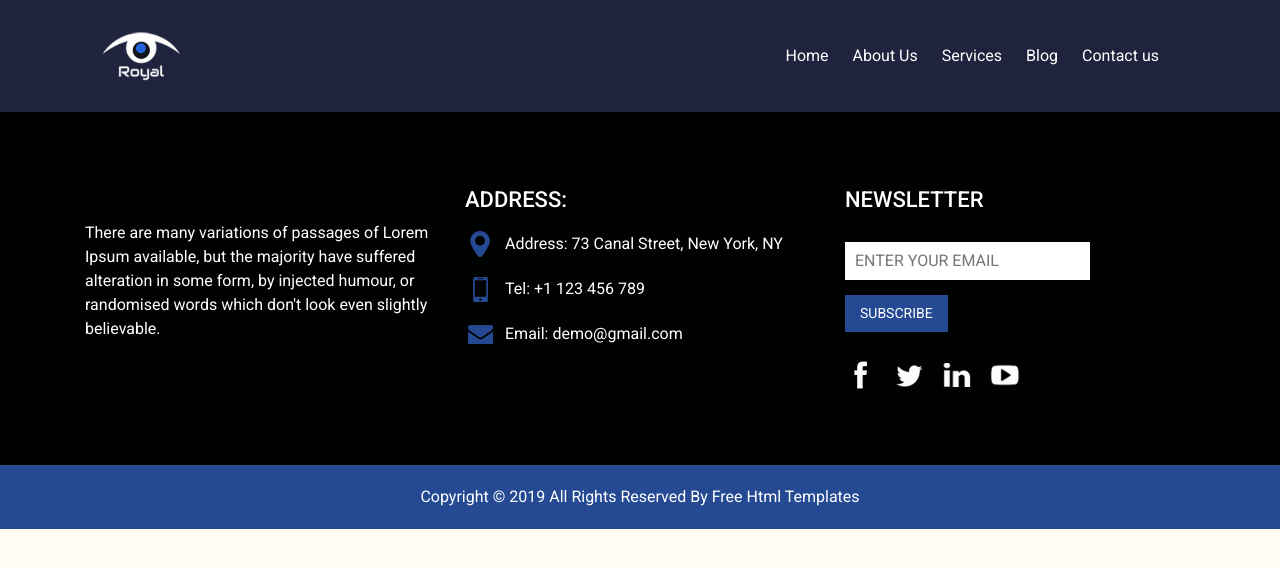
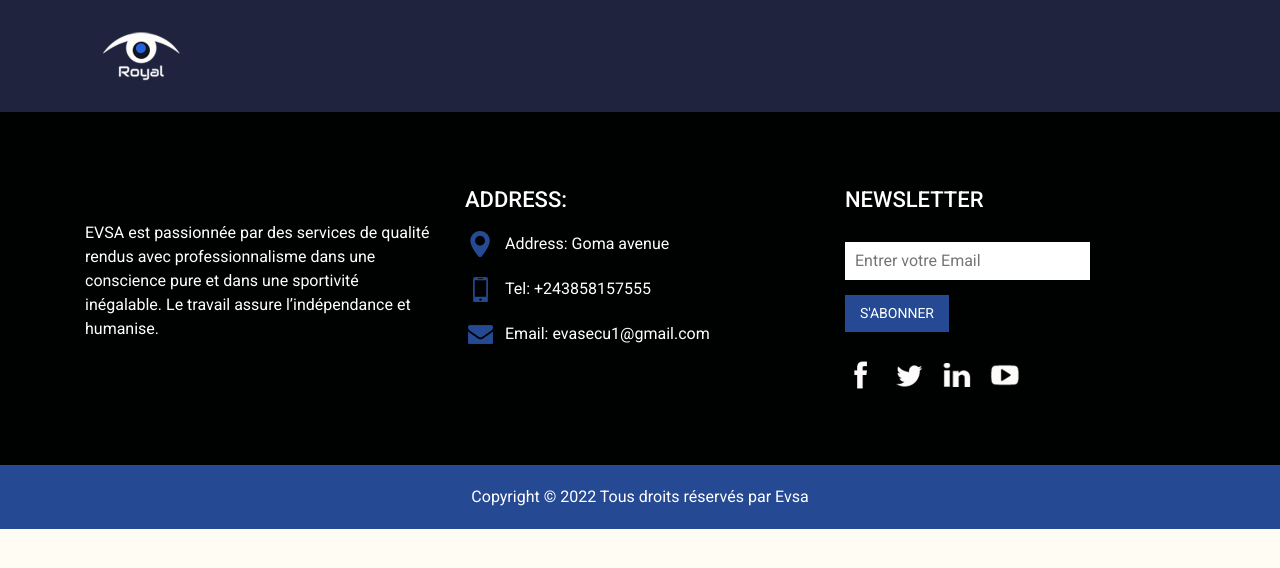
Before and after one commit to paradoxe35/evsa-website, a Node project: template views/layout.liquid in a window 1280 px wide. Shown: the top 568 px of the page. Run offline with Node 20 templates, Linux system fonts and the light colour scheme; the template is opened without the code that fills it, so the values that code supplies are empty; some libraries are stand-ins or nearby versions.

Commit message:
footer content

```diff
--- a/src/index.js
+++ b/src/index.js
@@ -3,16 +3,16 @@ import express from "express";
 import { Liquid } from "liquidjs";
 import morgan from "morgan";
 import proxy from "express-http-proxy";
+import { CMS_API_URL, menus } from "./data/data.js";
 
 // App constants
 const PORT = +process.env.PORT || 3000;
-
-const CMS_API_URL = `http://localhost:8005/`;
 
 // Create a new express application instance
 const app = express();
 const engine = new Liquid({
   cache: process.env.NODE_ENV === "production",
+  globals: { menus },
 });
 
 // Define template engine
--- a/views/layout.liquid
+++ b/views/layout.liquid
@@ -5,9 +5,10 @@
     <meta charset="utf-8" />
     <meta http-equiv="X-UA-Compatible" content="IE=edge" />
     <meta name="viewport" content="width=device-width, initial-scale=1, shrink-to-fit=no" />
-    <meta name="keywords" content="" />
-    <meta name="description" content="" />
-    <meta name="author" content="" />
+    <meta name="keywords" content="evsa" />
+    <meta name="description"
+        content="La sécurisation passionnée des personnes et de leurs biens tout en offrant des services intégrés." />
+    <meta name="author" content="evsa" />
     <title>Evsa</title>
     <!-- slider stylesheet -->
     <link rel="stylesheet" type="text/css"
@@ -42,21 +43,16 @@
 
                 <div class="collapse navbar-collapse" id="navbarSupportedContent">
                     <ul class="navbar-nav ml-auto mr-2">
-                        <li class="nav-item active">
-                            <a class="nav-link" href="/">Home <span class="sr-only">(current)</span></a>
+                        {% for item in menus %}
+                        <li class="nav-item {%- if item.active -%}{{ ' active' }}{%- endif -%}">
+                            <a class="nav-link" href="{{ item.link }}">
+                                {{ item.name | capitalize }}
+                                {%- if item.active -%}
+                                <span class="sr-only">(current)</span>
+                                {%- endif -%}
+                            </a>
                         </li>
-                        <li class="nav-item">
-                            <a class="nav-link" href="/about">About Us </a>
-                        </li>
-                        <li class="nav-item">
-                            <a class="nav-link" href="/service">Services</a>
-                        </li>
-                        <li class="nav-item">
-                            <a class="nav-link" href="/blog">Blog</a>
-                        </li>
-                        <li class="nav-item">
-                            <a class="nav-link" href="/contact">Contact us</a>
-                        </li>
+                        {% endfor %}
                     </ul>
                 </div>
             </nav>
@@ -72,11 +68,9 @@
                 <div class=" col-md-4 info_detail">
                     <div>
                         <p>
-                            There are many variations of passages of Lorem Ipsum available, but the majority have
-                            suffered
-                            alteration
-                            in some form, by injected humour, or randomised words which don't look even slightly
-                            believable.
+                            EVSA est passionnée par des services de qualité rendus avec professionnalisme dans une
+                            conscience pure et dans une sportivité inégalable. Le travail assure l’indépendance et
+                            humanise.
                         </p>
                     </div>
                 </div>
@@ -88,18 +82,17 @@
                         <div class="address_link-container">
                             <a href="">
                                 <img src="images/location.png" alt="">
-                                <span> Address: 73 Canal Street, New York, NY
-                                </span>
+                                <span> Address: Goma avenue</span>
                             </a>
                             <a href="">
                                 <img src="images/phone.png" alt="">
-                                <span> Tel: +1 123 456 789
+                                <span> Tel: +243858157555
                                 </span>
                             </a>
                             <a href="">
                                 <img src="images/mail.png" alt="">
                                 <span>
-                                    Email: demo@gmail.com
+                                    Email: evasecu1@gmail.com
                                 </span>
                             </a>
                         </div>
@@ -109,14 +102,13 @@
                     <div>
                         <div>
                             <h3>
-                                newsletter
-
+                                Newsletter
                             </h3>
                             <form action="">
-                                <input type="email" placeholder="ENTER YOUR EMAIL">
+                                <input type="email" placeholder="Entrer votre Email">
                                 <div>
                                     <button type="submit">
-                                        Subscribe
+                                        S'abonner
                                     </button>
                                 </div>
                             </form>
@@ -146,8 +138,9 @@
     <!-- footer section -->
     <section class="container-fluid footer_section">
         <p>
-            Copyright &copy; 2019 All Rights Reserved By
-            <a href="https://html.design/">Free Html Templates</a>
+            Copyright &copy;
+            <script>document.write(new Date().getFullYear())</script> Tous droits réservés par
+            <a href="/">Evsa</a>
         </p>
     </section>
     <!-- footer section -->
```
Also changed, not shown: src/data/data.js (added, +25 -0 lines).
